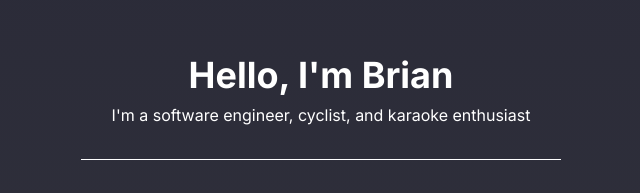
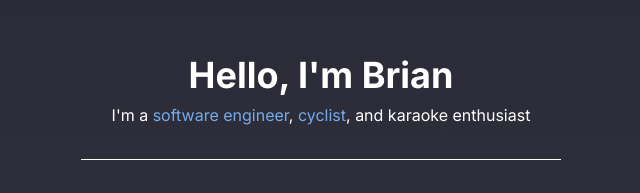
Before and after one commit to broldak/broldak.github.io, a Next.js app: page / in a window 1280 px wide. Shown: the part 201-394 px from the top of the page, without its empty margins (319-959 px from the left). Built offline with nearby package versions, Linux system fonts and the light colour scheme.

Commit message:
add links to gh and strava

```diff
--- a/app/page.tsx
+++ b/app/page.tsx
@@ -6,7 +6,9 @@ export default function Home() {
       <div className="flex flex-col flex-1 z-10 min-h-full max-w-5xl w-full items-center justify-center">
         <h1 className="font-bold text-4xl text-center">Hello, I'm Brian</h1>
         <p className="mt-2 text-center">
-          I'm a software engineer, cyclist, and karaoke enthusiast
+          I'm a <a href="https://github.com/broldak">software engineer</a>,{" "}
+          <a href="https://www.strava.com/athletes/11417793">cyclist</a>, and
+          karaoke enthusiast
         </p>
 
         <div className="max-sm:min-w-[320px] min-w-[480px] h-[0.01rem] bg-white mt-8 mb-8"></div>
```
